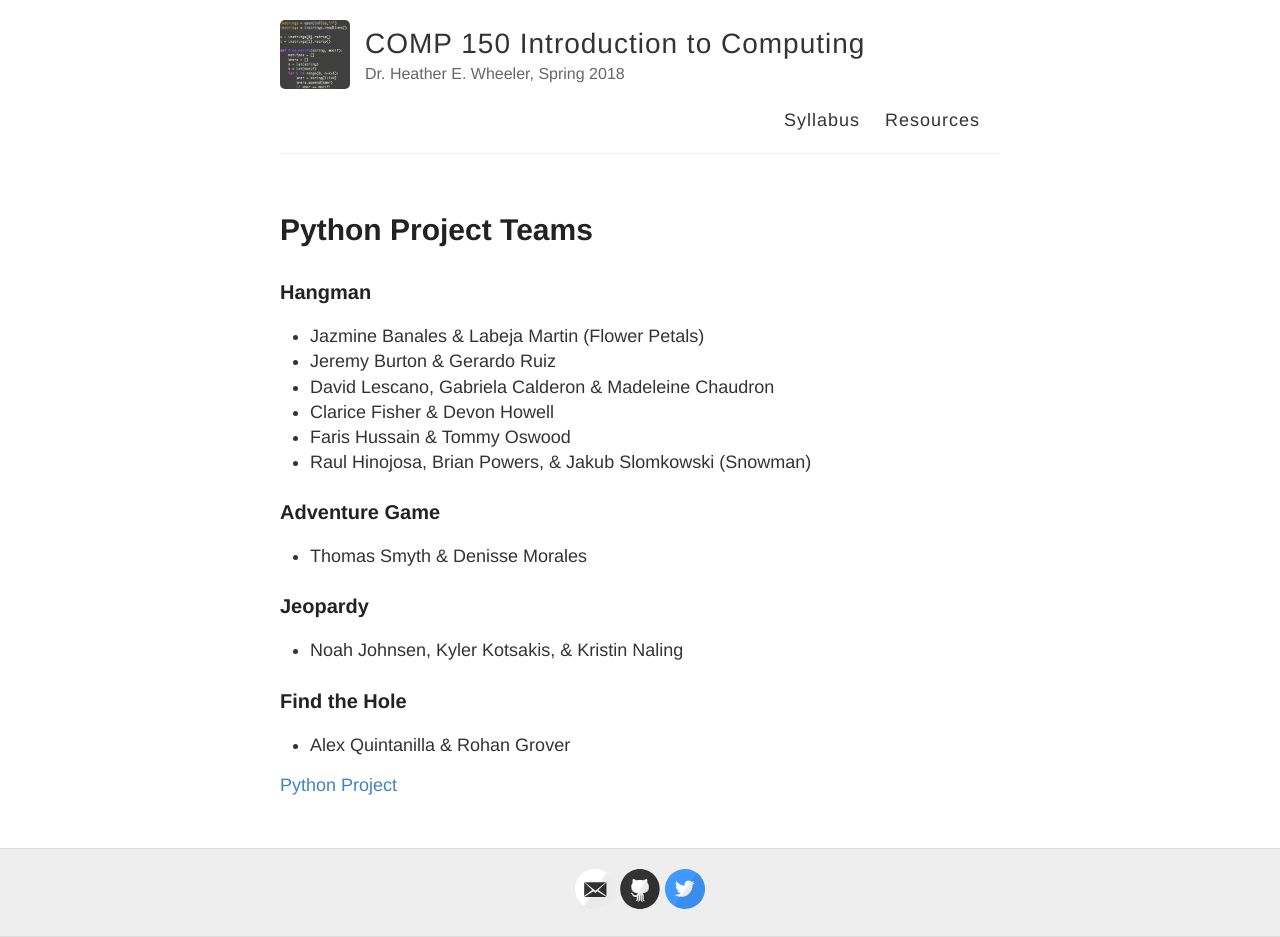
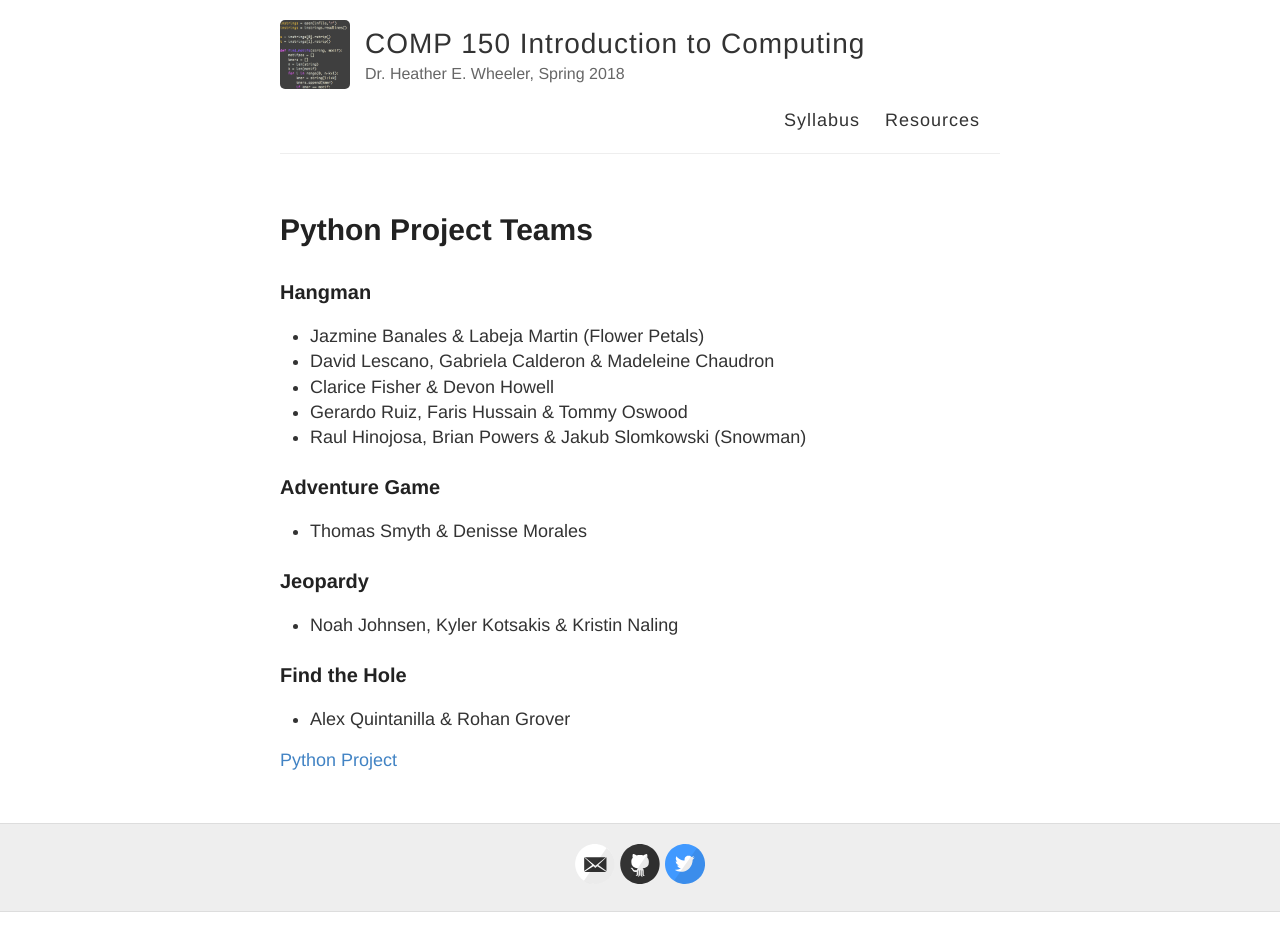
Before and after one commit to hwheeler01/comp150, a Jekyll site: the page built from teams.md, in a window 1280 px wide. Built offline with Jekyll 4.4.1, drawn with Linux system fonts in a browser that asks for light colours; after the commit the page ends 912 px from its top, so only the background shows below that.

Commit message:
update teams

```diff
--- a/teams.md
+++ b/teams.md
@@ -5,17 +5,16 @@ permalink: /teams/
 ---
 ### Hangman
 - Jazmine Banales & Labeja Martin (Flower Petals)
-- Jeremy Burton & Gerardo Ruiz
 - David Lescano, Gabriela Calderon & Madeleine Chaudron
 - Clarice Fisher & Devon Howell
-- Faris Hussain & Tommy Oswood
-- Raul Hinojosa, Brian Powers, & Jakub Slomkowski (Snowman)
+- Gerardo Ruiz, Faris Hussain & Tommy Oswood
+- Raul Hinojosa, Brian Powers & Jakub Slomkowski (Snowman)
 
 ### Adventure Game
 - Thomas Smyth & Denisse Morales
 
 ### Jeopardy
-- Noah Johnsen, Kyler Kotsakis, & Kristin Naling
+- Noah Johnsen, Kyler Kotsakis & Kristin Naling
 
 ### Find the Hole
 - Alex Quintanilla & Rohan Grover
```
